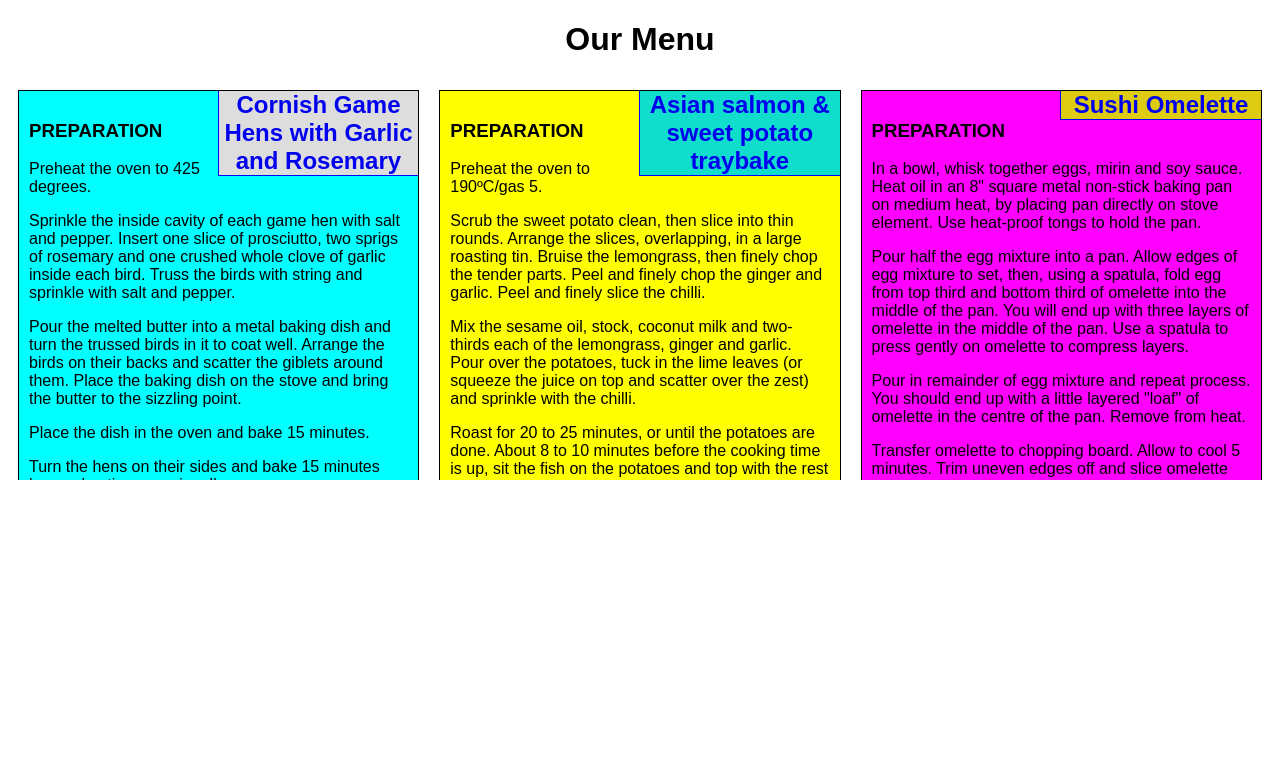
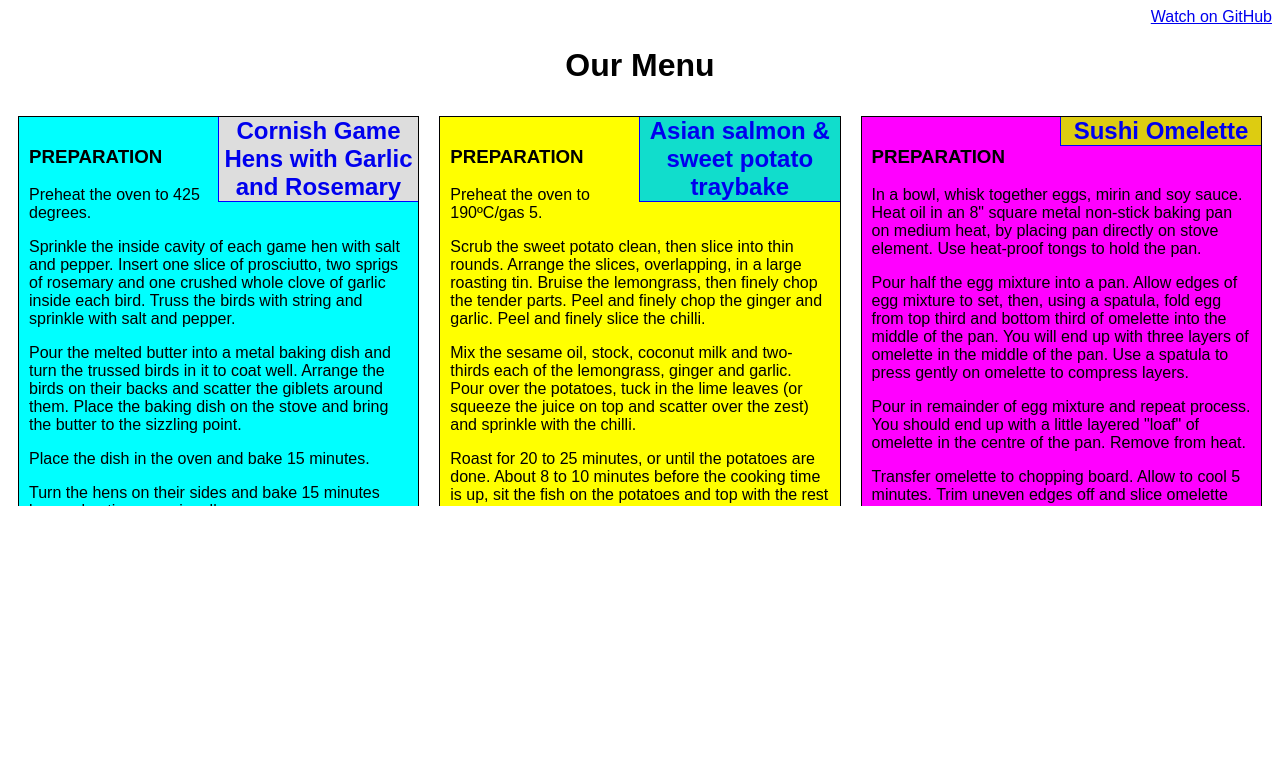
Before and after one commit to elshin-den/ruby_c4m2assg1, a plain HTML site: page index.html in a window 1280 px wide. Drawn offline with Linux system fonts and the light colour scheme.

Commit message:
adding link to github

```diff
--- a/css/style.css
+++ b/css/style.css
@@ -1,5 +1,9 @@
 *  {
   font-family: Arial,Helvetica Neue,Helvetica,sans-serif;
+}
+
+.github-link {
+    text-align: right;
 }
 
 /********** Large devices only **********/
--- a/index.html
+++ b/index.html
@@ -6,6 +6,9 @@
   <title>Our Menu</title>
   </head>
   <body>
+    <div class="github-link">
+    <a href="https://github.com/elshin-den/ruby_c4m2assg1/tree/gh-pages">Watch on GitHub</a>
+    </div>
     <h1>Our Menu</h1>
 
     <section class="col-lg-4 col-md-6 col-lt-12">
```
